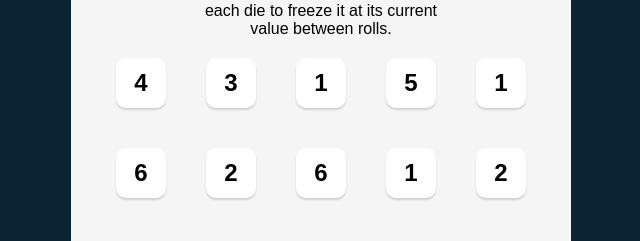
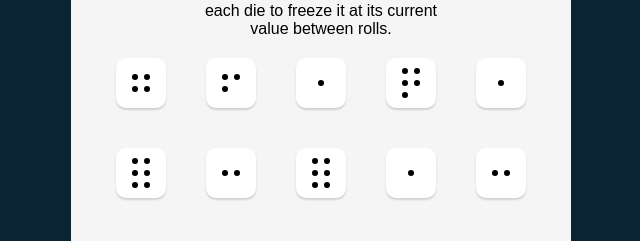
Before and after one commit to Ireme-Nyawe/TenzieGame, a React (Vite) app: page / in a window 1280 px wide. Shown: the part 216-457 px from the top of the page, without its empty margins (319-959 px from the left). Built offline with nearby package versions, Linux system fonts and the light colour scheme.

Commit message:
use real dice dot

```diff
--- a/src/components/Die.jsx
+++ b/src/components/Die.jsx
@@ -2,9 +2,16 @@ export default function Die(props) {
   const styles = {
     backgroundColor: props.isHeld ? "#59E391" : "white",
   };
+
+  let dots = [];
+    for (let i = 0; i < props.value; i++) {
+      dots.push(<span key={i} className="dot"></span>);
+    }
   return (
     <div className="die-item" style={styles} onClick={props.hold}>
-      <h2 className="die-num">{props.value}</h2>
+      <h2 className="die-num">
+        {dots}
+      </h2>
     </div>
   );
 }
--- a/src/index.css
+++ b/src/index.css
@@ -43,6 +43,11 @@ body{
 }
 .die-num{
   font-family: 2rem;
+  display: grid;
+  grid-template-columns: auto auto;
+  justify-content: center;
+  grid-auto-flow: dense;
+
 }
 .roll-button{
   background: #5035FF;
@@ -77,3 +82,14 @@ body{
   font-weight: bold;
   padding: 5px 0px 0px 0px;
 }
+.dot {
+  display: flex;
+  width: 6px;
+  height: 6px;
+  background-color: black;
+  border-radius: 50%;
+  margin: 3px;
+  text-align: center;
+
+
+}
```
